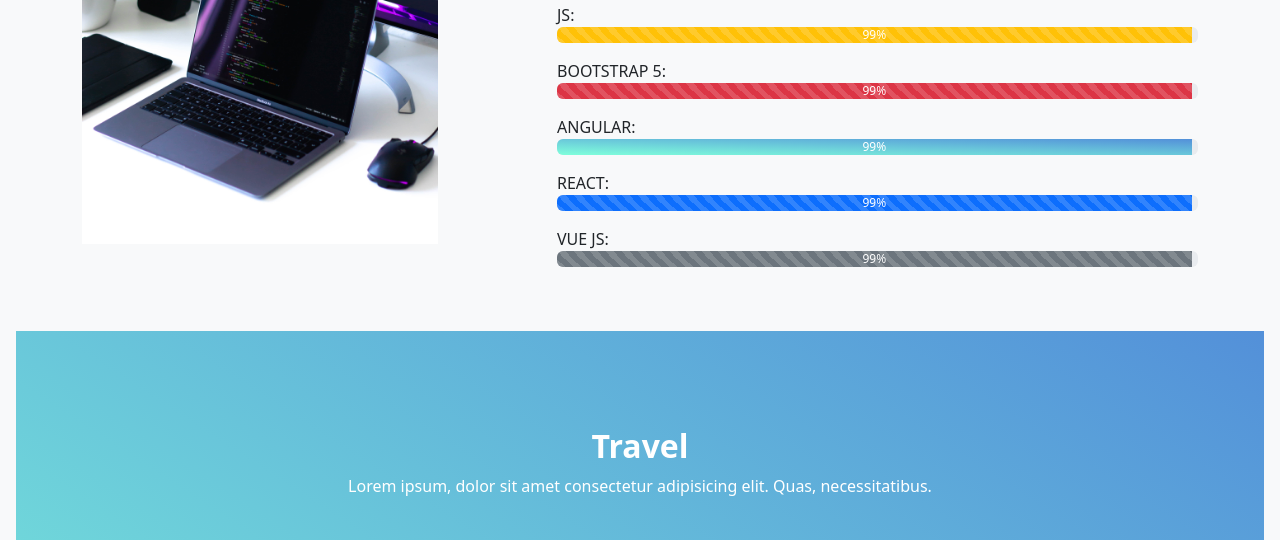
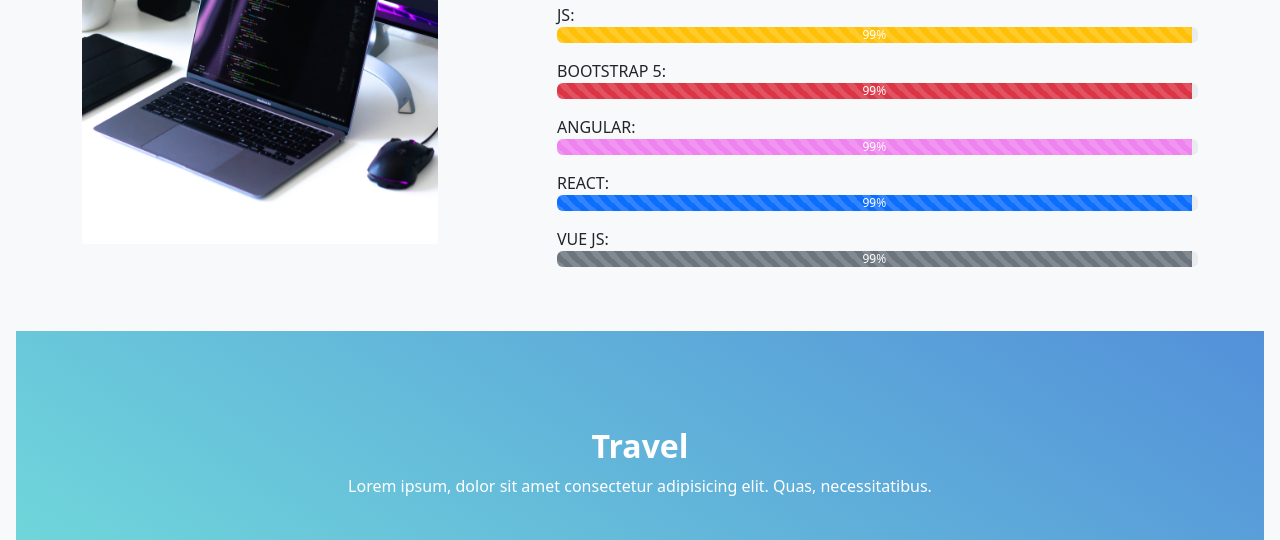
Before and after one commit to ecemgo/bootstrap-portfolio-template, a plain HTML site: page index.html in a window 1280 px wide. Shown: the part 1336-1876 px from the top of the page. Drawn offline with nearby package versions, Linux system fonts and the light colour scheme; a script that the page names is missing.

Commit message:
changed the color of the progress-bar

```diff
--- a/css/style.css
+++ b/css/style.css
@@ -29,6 +29,10 @@
 
 .bg-greenyellow{
     background-color: green;
+}
+
+.bg-violet{
+  background-color: violet;
 }
 
 /*
--- a/index.html
+++ b/index.html
@@ -88,7 +88,7 @@
                     </div>
                     <p class="mb-0" >ANGULAR:</p>
                     <div class="progress mb-3">
-                        <div class="progress-bar progress-bar-striped bg-dark" style="width: 99%;">99%</div>
+                        <div class="progress-bar progress-bar-striped bg-violet" style="width: 99%;">99%</div>
                     </div>
                     <p class="mb-0" >REACT:</p>
                     <div class="progress mb-3">
```
